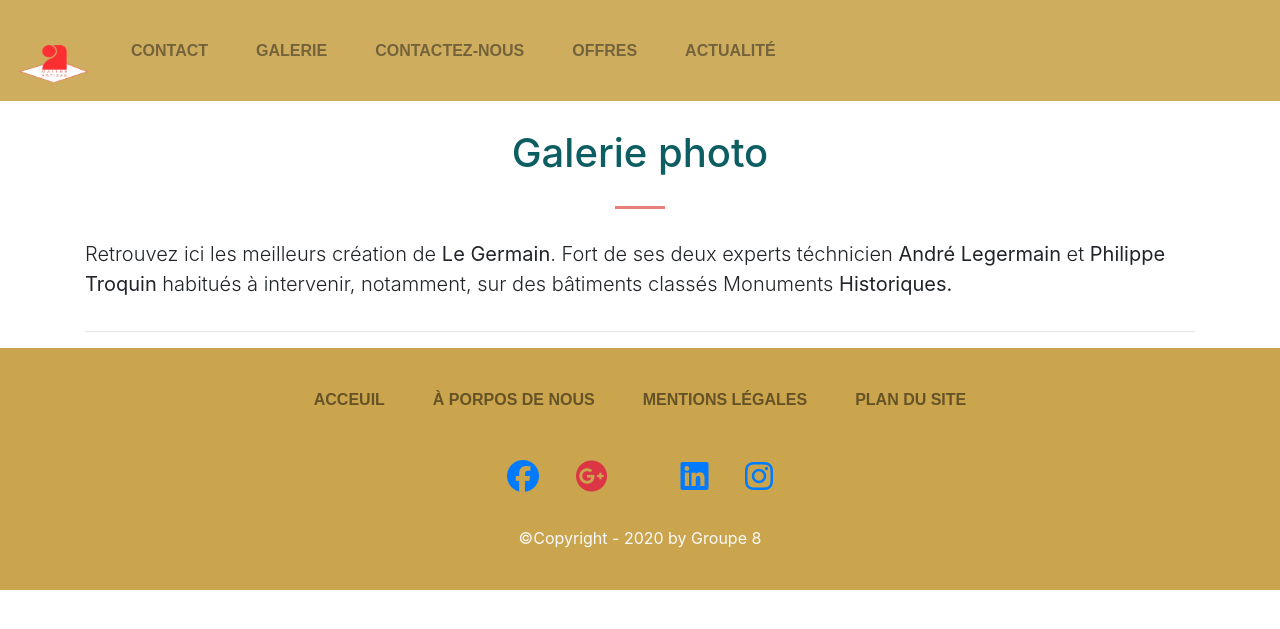
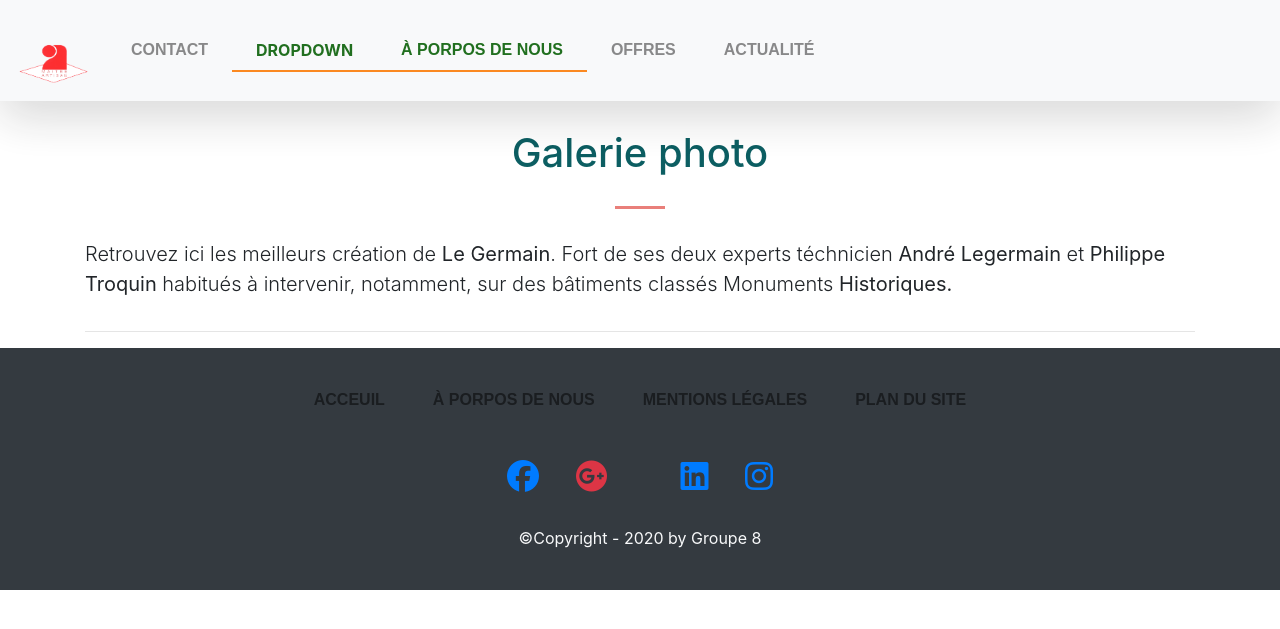
Before and after one commit to alexis-boyer/blog, a Symfony app: template templates/galerie.html.twig in a window 1280 px wide. Shown: the top 629 px of the page. Run offline with Twig, Linux system fonts and the light colour scheme; the template is opened without the code that fills it, so the values that code supplies are empty; some libraries are stand-ins or nearby versions.

Commit message:
refonte de la barre de navigation

```diff
--- a/templates/base.html.twig
+++ b/templates/base.html.twig
@@ -29,72 +29,71 @@
     position: absolute;
   }
 
-  .cute-separator{
-    border-color:#e97f7a;
-    border-top-width:3px;
-    margin-left: auto;
-    margin-right: auto;
-    margin-top:0px;
-    margin-bottom:30px;
-    width:100%;
-    max-width:500PX;
+  .active-link {
+    border-bottom: 2px solid #FB7D09;
+    padding-bottom: 5px;
   }
 </style>
+
+{% set currentPath = path(app.request.attributes.get('_route'),
+                       app.request.attributes.get('_route_params')) %}
 
 <link rel="stylesheet" href="https://stackpath.bootstrapcdn.com/bootstrap/4.4.1/css/bootstrap.min.css" integrity="sha384-Vkoo8x4CGsO3+Hhxv8T/Q5PaXtkKtu6ug5TOeNV6gBiFeWPGFN9MuhOf23Q9Ifjh" crossorigin="anonymous">
 <meta charset="utf-8">
     <meta name="viewport" content="width=device-width, initial-scale=1, shrink-to-fit=no">
 <!-- BLOCK : navbar -->
-<nav class="navbar navbar-expand-md navbar-light fixed-top" style="background-color: #CAA54D;opacity: 0.9;color: #534421;">
+<nav class="navbar navbar-expand-md navbar-light fixed-top bg-light shadow-lg" style="opacity: 0.9;">
   <a class="navbar-brand" href="{{path("index")}}">
     <img src="{{asset('img/logo-maitreartisan.png')}}" width="75" height="50" alt="">
   </a>
   <ul class="navbar-nav mr-auto">
-    <li class="nav-item">
-      <a class="nav-link font-weight-bold text-uppercase px-4" style="font-family:Montserrat,Arial,Helvetica,sans-serif;" href="#">Contact </a>
+    <li class="nav-item ">
+      <a class="nav-link font-weight-bold text-uppercase navbar-text px-4" style="
+      font-family:Montserrat,Arial,Helvetica,sans-serif;" href="#">Contact </a>
+    </li>
+    <li class="nav-item dropdown">
+      <a class="nav-link font-weight-bold text-uppercase navbar-text px-4
+      {% if currentPath == path('galerieCharpente') %}active-link{% endif %}
+      {% if currentPath == path('galerieCouverture') %}active-link{% endif %}
+      {% if currentPath == path('galerieEouvre') %}active-link{% endif %}
+      " id="navbarDropdown" role="button" data-toggle="dropdown" aria-haspopup="true" aria-expanded="false"
+      style="
+      {% if currentPath == path('galerieCharpente') %}color: #096007;{% endif %}
+      {% if currentPath == path('galerieCouverture') %}color: #096007;{% endif %}
+      {% if currentPath == path('galerieEouvre') %}color: #096007;{% endif %}">
+          Dropdown
+      </a>
+      <div class="dropdown-menu" aria-labelledby="navbarDropdown">
+          <a class="dropdown-item font-weight-bold navbar-text px-4" href="{{path("galerieCharpente")}}">Charpente</a>
+          <a class="dropdown-item font-weight-bold navbar-text px-4" href="{{path("galerieCouverture")}}">Couverture</a>
+          <a class="dropdown-item font-weight-bold navbar-text px-4" href="{{path("galerieEouvre")}}">Eouvre</a>
+      </div>
     </li>
     <li class="nav-item">
-      <a class="nav-link font-weight-bold text-uppercase px-4" style="font-family:Montserrat,Arial,Helvetica,sans-serif;" href="{{path("galerie")}}">Galerie </a>
+      <a class="nav-link font-weight-bold text-uppercase navbar-text px-4
+      {% if currentPath == path('apropos') %}active-link{% endif %}" style="font-family:Montserrat,Arial,Helvetica,sans-serif;
+      {% if currentPath == path('apropos') %}color: #096007;{% endif %}" href="{{path("apropos")}}">À porpos de Nous </a>
     </li>
     <li class="nav-item">
-      <a class="nav-link font-weight-bold text-uppercase px-4" style="font-family:Montserrat,Arial,Helvetica,sans-serif;" href="#">Contactez-Nous </a>
+      <a class="nav-link font-weight-bold text-uppercase navbar-text px-4" style="font-family:Montserrat,Arial,Helvetica,sans-serif;" href="#">Offres </a>
     </li>
     <li class="nav-item">
-      <a class="nav-link font-weight-bold text-uppercase px-4" style="font-family:Montserrat,Arial,Helvetica,sans-serif;" href="#">Offres </a>
-    </li>
-    <li class="nav-item">
-      <a class="nav-link font-weight-bold text-uppercase px-4" style="font-family:Montserrat,Arial,Helvetica,sans-serif;" href="#">Actualité </a>
+      <a class="nav-link font-weight-bold text-uppercase navbar-text px-4" style="font-family:Montserrat,Arial,Helvetica,sans-serif;" href="#">Actualité </a>
     </li>
   </ul>
 </nav>
 
-<nav class="navbar navbar-expand-md navbar-light" style="background-color: #CAA54D;opacity: 0;color: #534421;">
-  <a class="navbar-brand" href="#">
-    <img src="{{asset('img/logo-maitreartisan.png')}}" width="50" height="50" alt="">
+<nav class="navbar navbar-expand-md navbar-light bg-light shadow-lg" style="opacity:0;">
+  <a class="navbar-brand" href="{{path("index")}}">
+    <img src="{{asset('img/logo-maitreartisan.png')}}" width="75" height="50" alt="">
   </a>
-  <ul class="navbar-nav mr-auto">
-    <li class="nav-item">
-      <a class="nav-link font-weight-bold text-uppercase px-4" href="#">Contact </a>
-    </li>
-    <li class="nav-item">
-      <a class="nav-link font-weight-bold text-uppercase px-4" href="#">Galerie </a>
-    </li>
-    <li class="nav-item">
-      <a class="nav-link font-weight-bold text-uppercase px-4" href="#">Contactez-Nous </a>
-    </li>
-    <li class="nav-item">
-      <a class="nav-link font-weight-bold text-uppercase px-4" href="#">Offres </a>
-    </li>
-    <li class="nav-item">
-      <a class="nav-link font-weight-bold text-uppercase px-4" href="#">Actualité </a>
-    </li>
-  </ul>
 </nav>
+
 <!-- END BLOCK : navbar -->
 {% block body %}{% endblock %}
 
 <!-- BLOCK : footer -->
-<footer class="" style="background-color: #CAA54D;">
+<footer class="bg-dark">
 
     <div class = "container">
       <div class = "row">
```
